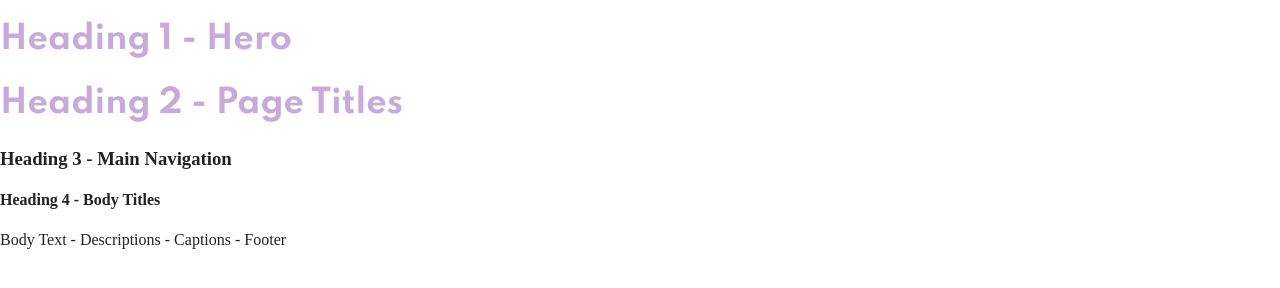
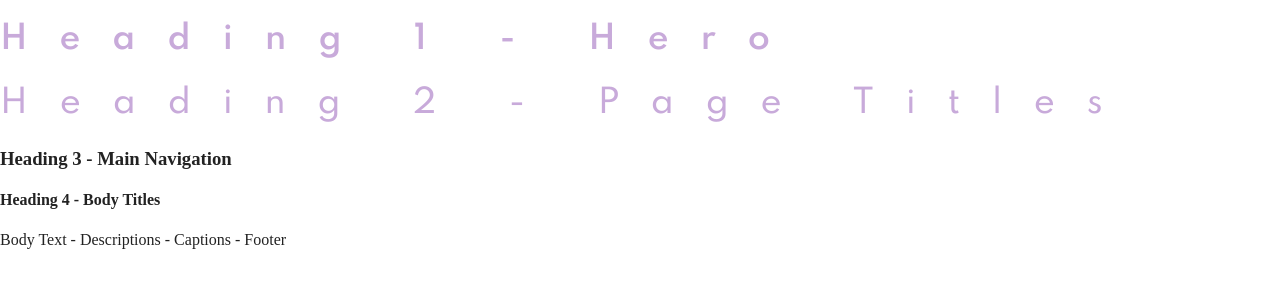
Before and after one commit to alxnoelle/pcdd-0315-sp21, a website built with Parcel: page index.html in a window 1280 px wide. Built offline with nearby package versions, Linux system fonts and the light colour scheme.

Commit message:
ui kit change 4

```diff
--- a/css/index_3-8.css
+++ b/css/index_3-8.css
@@ -11,10 +11,14 @@ h1 {
     font-size:2.5em;
     color:#C8AADA;
     font-family: 'Spartan', sans-serif;
+    font-weight:600;
+    letter-spacing:1em;
 }
 
 h2 {
     font-size:2em;
     color:#C8AADA;
     font-family: 'Spartan', sans-serif;
+    font-weight:500;
+    letter-spacing: 1em;
 }
```
